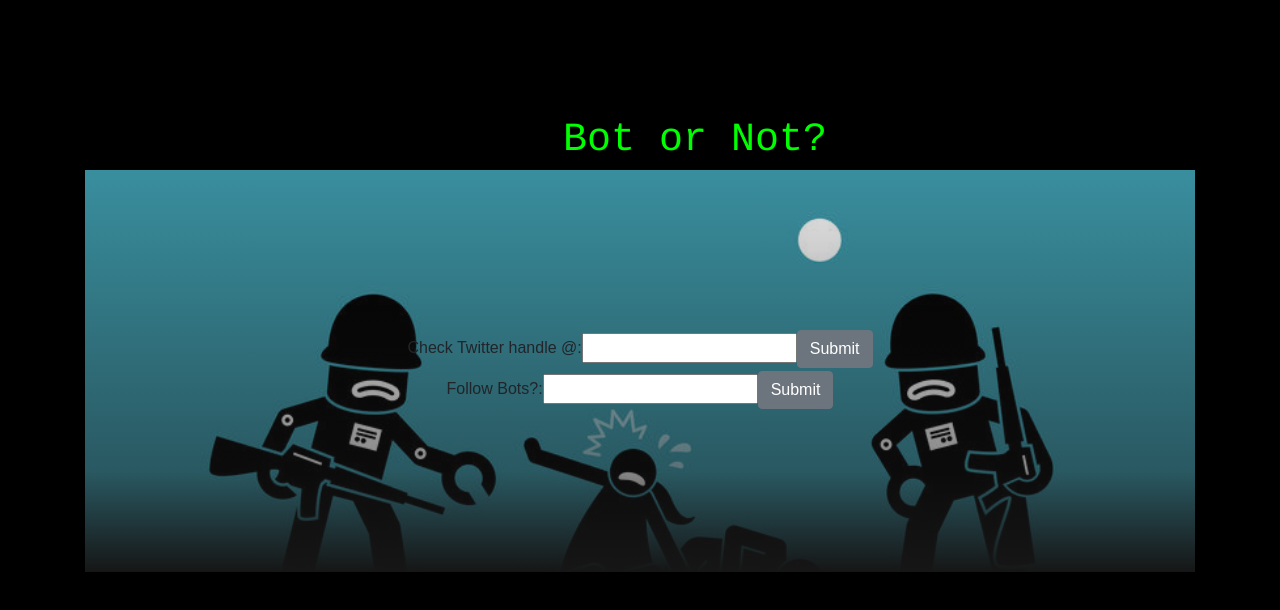
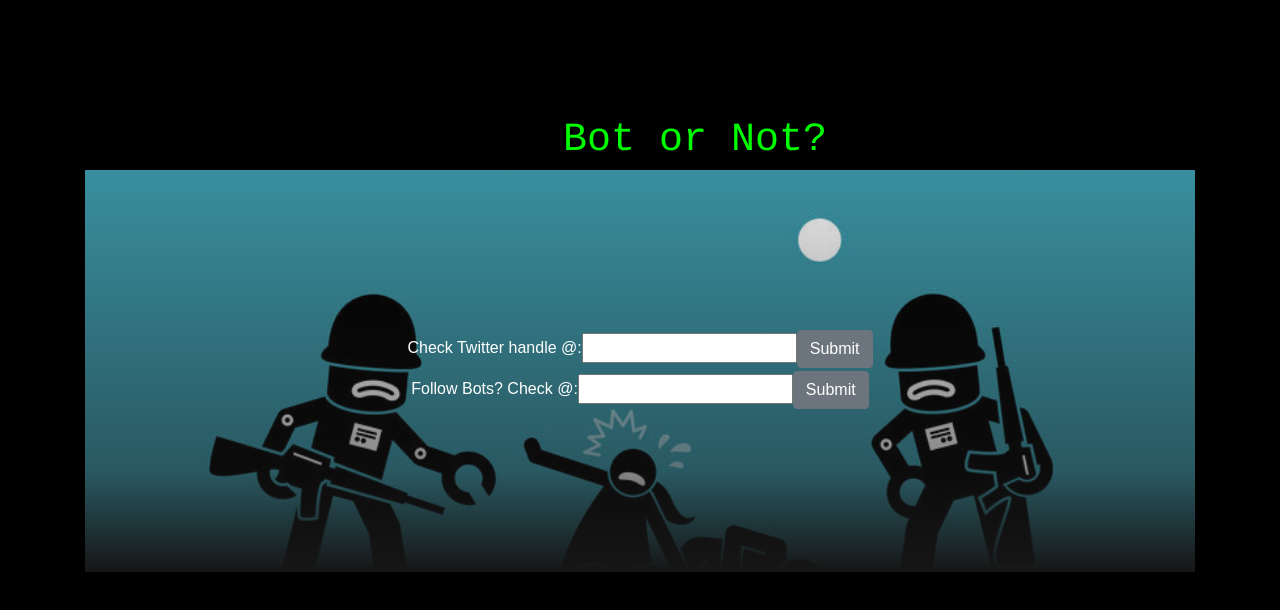
Before and after one commit to KatherineJF/react-capstone, a React (Create React App) app: page / in a window 1280 px wide. Shown: the top 610 px of the page. Built offline with nearby package versions, Linux system fonts and the light colour scheme.

Commit message:
white text

```diff
--- a/package.json
+++ b/package.json
@@ -34,6 +34,10 @@
     "test": "react-scripts test",
     "eject": "react-scripts eject"
   },
+  "engines": {
+    "node": "11.1.0",
+    "npm": "6.5.0"
+  },
   "eslintConfig": {
     "extends": "react-app"
   },
--- a/src/components/TimeLine.js
+++ b/src/components/TimeLine.js
@@ -136,7 +136,7 @@
         <div />
         <div class="signup-section">
           <form name="twitter_user" onSubmit={this.onSubmitHandler}>
-            <label>
+            <label style={{ color: "white" }}>
               Check Twitter handle @:
               <input
                 type="text"
@@ -150,8 +150,8 @@
             </Button>
           </form>
           <form name="twitter_user" onSubmit={this.onSubmitHandlerMulti}>
-            <label>
-              Follow Bots?:
+            <label style={{ color: "white" }}>
+              Follow Bots? Check @:
               <input
                 type="text"
                 name="name"
```
